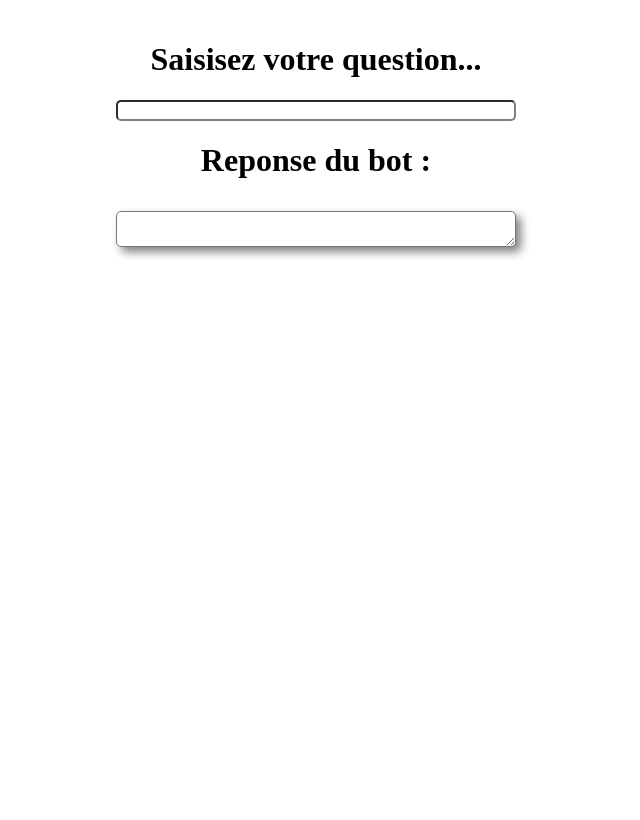
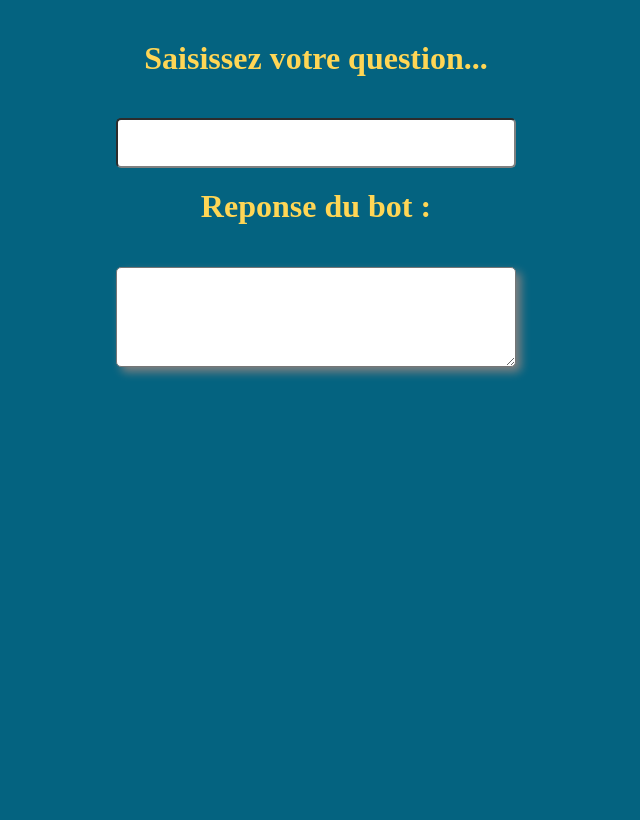
Before and after one commit to Azalius/telebot, a PHP site: page / in a window 1280 px wide. Shown: the whole page, without its empty margins (274-914 px from the left). Run offline with PHP 8.4, Linux system fonts and the light colour scheme; some libraries are stand-ins or nearby versions.

Commit message:
Ajout html/css et début présentation

```diff
--- a/index.html
+++ b/index.html
@@ -9,7 +9,7 @@
 </head>
 <body>
 	<div>
-    <h1>Saisisez votre question...</h1>
+    <h1>Saisissez votre question...</h1>
 		<input id="input" type="text">
 		<br>
     <h1>Reponse du bot : </h1>
--- a/style.css
+++ b/style.css
@@ -1,15 +1,24 @@
 body { width: 500px; margin: 0 auto; text-align: center; margin-top: 20px; }
 div {  position: absolute; }
-input { width: 400px;
+input {
+  width: 400px;
   border-radius: 5px;
   border-color: grey;
+  height:50px;
+  margin-top: 20px;
 }
 textarea {
   border-radius: 5px;
   box-shadow: 5px 5px 10px grey;
-   width: 100%;
-   margin-top : 10px;
+  width: 100%;
+  margin-top: 20px;
+  height:100px;
  }
  h1{
    text-align: center;
+   color:#FFD655;
+   margin-top: 20px;
  }
+ body{
+   background-color: #046380;
+ }
```
Also changed, not shown: 1 other file.
